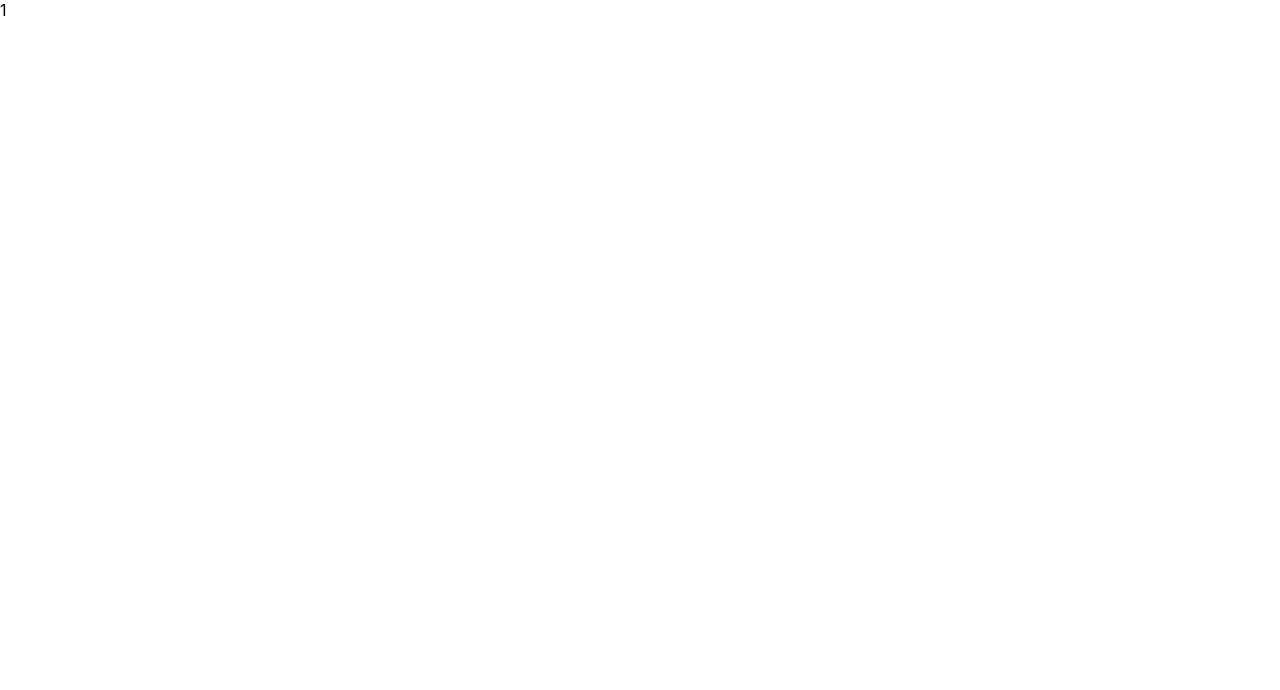
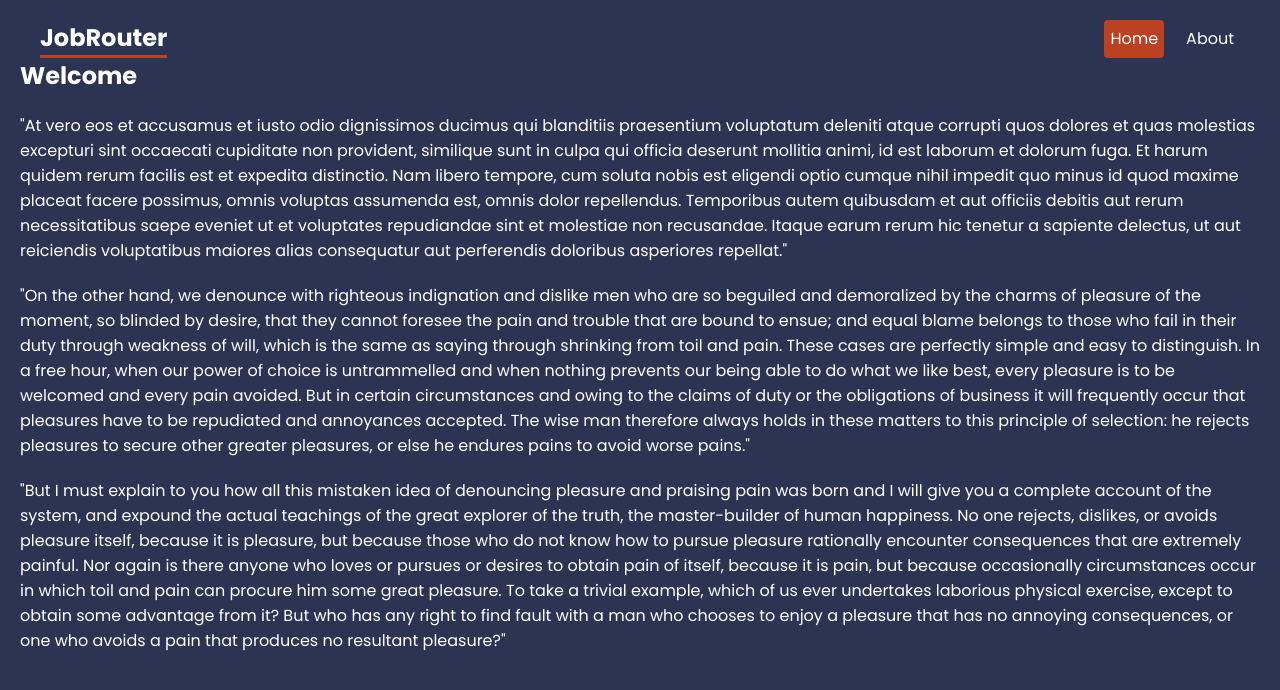
Before and after one commit to Eray-Adiyaman/ReactRouterPrac, a React (Create React App) app: page / in a window 1280 px wide. Shown: the top 690 px of the page. Built offline with nearby package versions, Linux system fonts and the light colour scheme; the HTML template or start-up script is replaced by a standard one.

Commit message:
ReactRouter setup,home,about pages,few styles

```diff
--- a/package.json
+++ b/package.json
@@ -8,6 +8,7 @@
     "@testing-library/user-event": "^13.5.0",
     "react": "^18.2.0",
     "react-dom": "^18.2.0",
+    "react-router-dom": "6.4",
     "react-scripts": "5.0.1",
     "web-vitals": "^2.1.4"
   },
--- a/src/App.js
+++ b/src/App.js
@@ -1,9 +1,24 @@
+import { BrowserRouter,Routes,Route,Link,NavLink } from "react-router-dom";
+import Home from "./pages/Home";
+import About from "./pages/About";
 
 function App() {
   return (
-    <div>
-       1
-    </div>
+    <BrowserRouter>
+    <header>
+      <nav>
+        <h1>JobRouter</h1>
+        <NavLink to="/">Home</NavLink>
+        <NavLink to="about">About</NavLink>
+      </nav>
+    </header>
+      <main>
+        <Routes>
+          <Route index /*or path="/" */  element={<Home />}/>
+          <Route path="/about"  element={<About />}/>
+        </Routes>
+      </main>
+    </BrowserRouter>
   );
 }
 
--- a/src/index.css
+++ b/src/index.css
@@ -1,13 +1,50 @@
+@import url('https://fonts.googleapis.com/css2?family=Poppins:wght@400;700&display=swap');
+
+:root {
+  --primary: #bc4123;
+  --secondary: #2b3452;
+}
 body {
   margin: 0;
-  font-family: -apple-system, BlinkMacSystemFont, 'Segoe UI', 'Roboto', 'Oxygen',
-    'Ubuntu', 'Cantarell', 'Fira Sans', 'Droid Sans', 'Helvetica Neue',
-    sans-serif;
-  -webkit-font-smoothing: antialiased;
-  -moz-osx-font-smoothing: grayscale;
+  padding: 20px;
+  font-family: "Poppins";
+  background: var(--secondary);
+}
+* {
+  color: #fff;
+  margin: 0;
+}
+p {
+  margin: 20px 0;
+}
+button {
+  border: 0;
+  padding: 8px;
+  border-radius: 4px;
+  color: white;
+  background: var(--primary);
+  cursor: pointer;
 }
 
-code {
-  font-family: source-code-pro, Menlo, Monaco, Consolas, 'Courier New',
-    monospace;
+/*NAVBAR */
+
+header nav {
+  display: flex;
+  gap: 16px;
+  justify-content: end;
+  max-width: 1200px;
+  margin: 0 auto;
+
 }
+header nav h1{
+  margin-right: auto;
+  border-bottom: 3px solid var(--primary);
+}
+header nav a {
+  text-decoration: none;
+  padding: 6px;
+  border-radius: 4px;
+}
+header nav a.active {
+  background-color: var(--primary);
+}
--- /dev/null
+++ b/src/pages/About.js
@@ -0,0 +1,34 @@
+import React from "react";
+
+export default function About() {
+  return (
+    <div className="about">
+      <h2>About Us</h2>
+      <p>
+        "But I must explain to you how all this mistaken idea of denouncing
+        pleasure and praising pain was born and I will give you a complete
+        account of the system, and expound the actual teachings of the great
+        explorer of the truth, the master-builder of human happiness. No one
+        rejects, dislikes, or avoids pleasure itself, because it is pleasure,
+        but because those who do not know how to pursue pleasure rationally
+        encounter consequences that are extremely painful. Nor again is there
+        anyone who loves or pursues or desires to obtain pain of itself, because
+        it is pain, but because occasionally circumstances occur in which toil
+        and pain can procure him some great pleasure. To take a trivial example,
+        which of us ever undertakes laborious physical exercise, except to
+        obtain some advantage from it? But who has any right to find fault with
+        a man who chooses to enjoy a pleasure that has no annoying consequences,
+        or one who avoids a pain that produces no resultant pleasure?"
+      </p>
+      <p>
+        "Lorem ipsum dolor sit amet, consectetur adipiscing elit, sed do eiusmod
+        tempor incididunt ut labore et dolore magna aliqua. Ut enim ad minim
+        veniam, quis nostrud exercitation ullamco laboris nisi ut aliquip ex ea
+        commodo consequat. Duis aute irure dolor in reprehenderit in voluptate
+        velit esse cillum dolore eu fugiat nulla pariatur. Excepteur sint
+        occaecat cupidatat non proident, sunt in culpa qui officia deserunt
+        mollit anim id est laborum."
+      </p>
+    </div>
+  );
+}
--- /dev/null
+++ b/src/pages/Home.js
@@ -0,0 +1,57 @@
+import React from "react";
+
+export default function Home() {
+  return (
+    <div className="home">
+      <h2>Welcome</h2>
+      <p>
+        "At vero eos et accusamus et iusto odio dignissimos ducimus qui
+        blanditiis praesentium voluptatum deleniti atque corrupti quos dolores
+        et quas molestias excepturi sint occaecati cupiditate non provident,
+        similique sunt in culpa qui officia deserunt mollitia animi, id est
+        laborum et dolorum fuga. Et harum quidem rerum facilis est et expedita
+        distinctio. Nam libero tempore, cum soluta nobis est eligendi optio
+        cumque nihil impedit quo minus id quod maxime placeat facere possimus,
+        omnis voluptas assumenda est, omnis dolor repellendus. Temporibus autem
+        quibusdam et aut officiis debitis aut rerum necessitatibus saepe eveniet
+        ut et voluptates repudiandae sint et molestiae non recusandae. Itaque
+        earum rerum hic tenetur a sapiente delectus, ut aut reiciendis
+        voluptatibus maiores alias consequatur aut perferendis doloribus
+        asperiores repellat."
+      </p>
+      <p>
+        "On the other hand, we denounce with righteous indignation and dislike
+        men who are so beguiled and demoralized by the charms of pleasure of the
+        moment, so blinded by desire, that they cannot foresee the pain and
+        trouble that are bound to ensue; and equal blame belongs to those who
+        fail in their duty through weakness of will, which is the same as saying
+        through shrinking from toil and pain. These cases are perfectly simple
+        and easy to distinguish. In a free hour, when our power of choice is
+        untrammelled and when nothing prevents our being able to do what we like
+        best, every pleasure is to be welcomed and every pain avoided. But in
+        certain circumstances and owing to the claims of duty or the obligations
+        of business it will frequently occur that pleasures have to be
+        repudiated and annoyances accepted. The wise man therefore always holds
+        in these matters to this principle of selection: he rejects pleasures to
+        secure other greater pleasures, or else he endures pains to avoid worse
+        pains."
+      </p>
+      <p>
+        "But I must explain to you how all this mistaken idea of denouncing
+        pleasure and praising pain was born and I will give you a complete
+        account of the system, and expound the actual teachings of the great
+        explorer of the truth, the master-builder of human happiness. No one
+        rejects, dislikes, or avoids pleasure itself, because it is pleasure,
+        but because those who do not know how to pursue pleasure rationally
+        encounter consequences that are extremely painful. Nor again is there
+        anyone who loves or pursues or desires to obtain pain of itself, because
+        it is pain, but because occasionally circumstances occur in which toil
+        and pain can procure him some great pleasure. To take a trivial example,
+        which of us ever undertakes laborious physical exercise, except to
+        obtain some advantage from it? But who has any right to find fault with
+        a man who chooses to enjoy a pleasure that has no annoying consequences,
+        or one who avoids a pain that produces no resultant pleasure?"
+      </p>
+    </div>
+  );
+}
```
Also changed, not shown: 1 other file (tests, documents, lock files or other folders).
